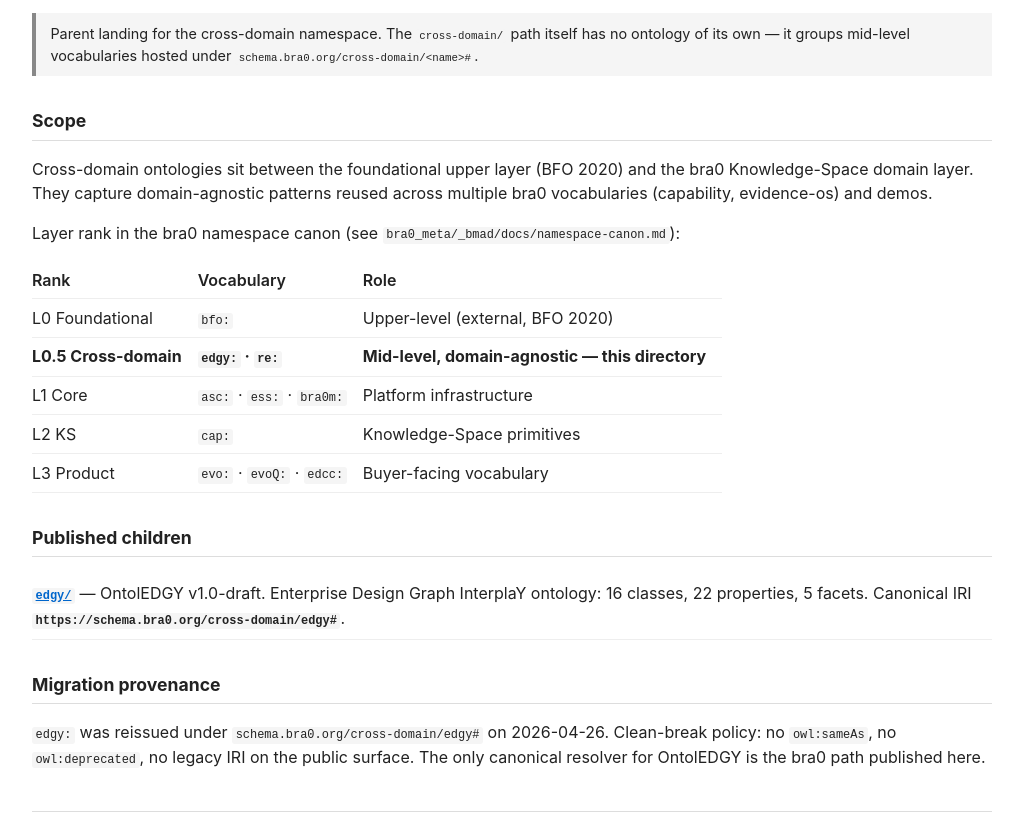
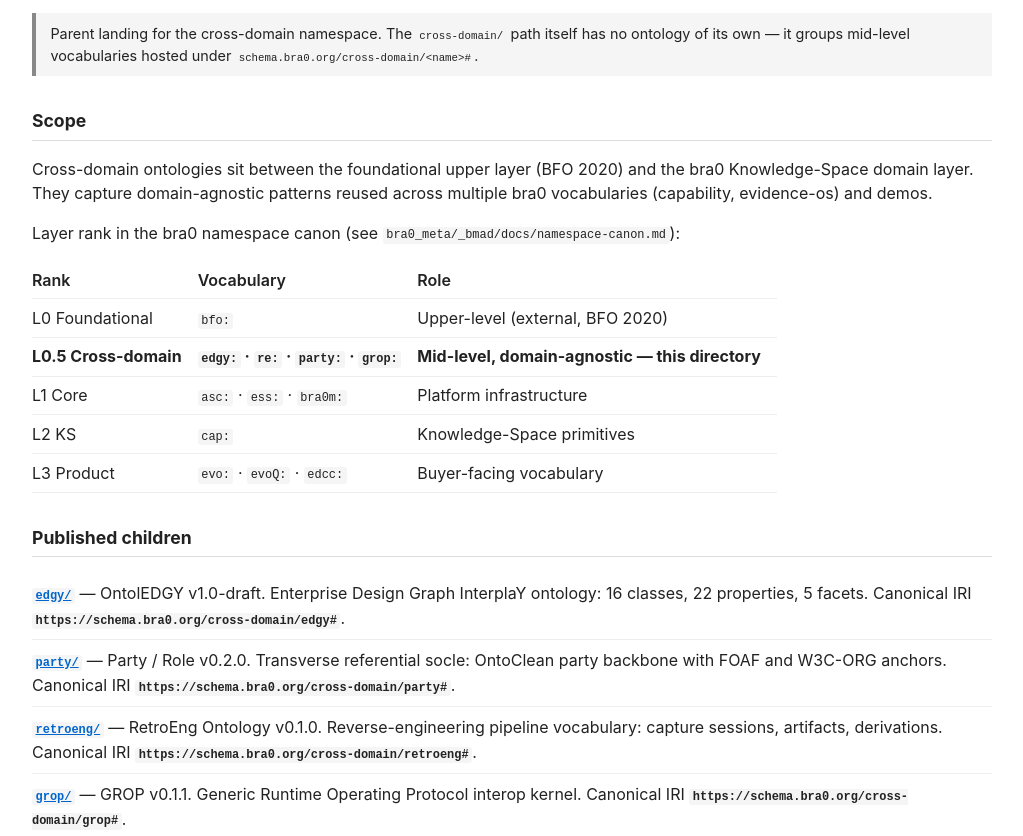
Before and after one commit to sachaR063R/bra0-ns, a plain HTML site: page _layouts/cross-domain-landing.html in a window 1280 px wide. Shown: the part 112-948 px from the top of the page, without its empty margins (128-1151 px from the left). Drawn offline with Linux system fonts and the light colour scheme.

Commit message:
test+docs: catch registry tests and cross-domain landing up to C-R1 + grop
- registry-shape test now asserts the ten canonical landings (party,
  retroeng, grop were published without extending the test; suite was
  red locally and never run in CI)
- stale docstrings updated (retroeng is canonical since C-R1 2026-06-21)
- cross-domain/ parent landing lists all four published children
  (party 0.2.0, retroeng 0.1.0, grop 0.1.1) and the L0.5 prefix row
  gains party: and grop:

```diff
--- a/_layouts/cross-domain-landing.html
+++ b/_layouts/cross-domain-landing.html
@@ -40,7 +40,7 @@
   <table>
     <tr><th>Rank</th><th>Vocabulary</th><th>Role</th></tr>
     <tr><td>L0 Foundational</td><td><code>bfo:</code></td><td>Upper-level (external, BFO 2020)</td></tr>
-    <tr><td><strong>L0.5 Cross-domain</strong></td><td><strong><code>edgy:</code> · <code>re:</code></strong></td><td><strong>Mid-level, domain-agnostic — this directory</strong></td></tr>
+    <tr><td><strong>L0.5 Cross-domain</strong></td><td><strong><code>edgy:</code> · <code>re:</code> · <code>party:</code> · <code>grop:</code></strong></td><td><strong>Mid-level, domain-agnostic — this directory</strong></td></tr>
     <tr><td>L1 Core</td><td><code>asc:</code> · <code>ess:</code> · <code>bra0m:</code></td><td>Platform infrastructure</td></tr>
     <tr><td>L2 KS</td><td><code>cap:</code></td><td>Knowledge-Space primitives</td></tr>
     <tr><td>L3 Product</td><td><code>evo:</code> · <code>evoQ:</code> · <code>edcc:</code></td><td>Buyer-facing vocabulary</td></tr>
@@ -54,6 +54,21 @@
       <a href="edgy/"><code>edgy/</code></a> —
       OntolEDGY v1.0-draft. Enterprise Design Graph InterplaY ontology: 16 classes, 22 properties, 5 facets.
       Canonical IRI <code>https://schema.bra0.org/cross-domain/edgy#</code>.
+    </li>
+    <li>
+      <a href="party/"><code>party/</code></a> —
+      Party / Role v0.2.0. Transverse referential socle: OntoClean party backbone with FOAF and W3C-ORG anchors.
+      Canonical IRI <code>https://schema.bra0.org/cross-domain/party#</code>.
+    </li>
+    <li>
+      <a href="retroeng/"><code>retroeng/</code></a> —
+      RetroEng Ontology v0.1.0. Reverse-engineering pipeline vocabulary: capture sessions, artifacts, derivations.
+      Canonical IRI <code>https://schema.bra0.org/cross-domain/retroeng#</code>.
+    </li>
+    <li>
+      <a href="grop/"><code>grop/</code></a> —
+      GROP v0.1.1. Generic Runtime Operating Protocol interop kernel.
+      Canonical IRI <code>https://schema.bra0.org/cross-domain/grop#</code>.
     </li>
   </ul>
 </section>
```
Also changed, not shown: 1 other file.
